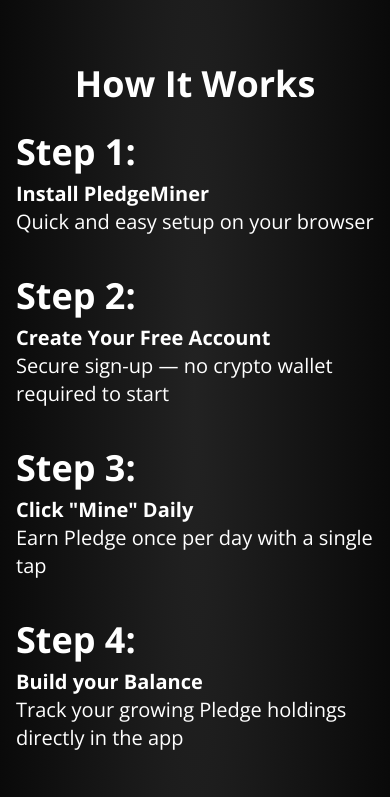
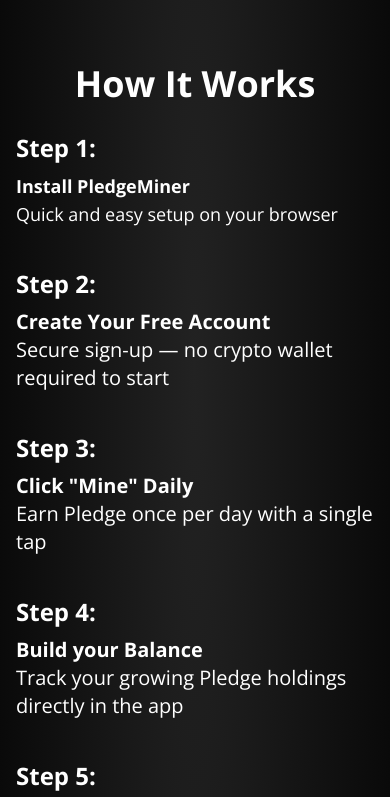
Before and after one commit to Pledgecomlabs/PledgeMiner-landingpage, a Next.js app: page / in a window 390 px wide. Shown: the part 1707-2504 px from the top of the page. Built offline with nearby package versions, Linux system fonts and the light colour scheme.

Commit message:
Update the "how it works" section

```diff
--- a/src/pages/Home.tsx
+++ b/src/pages/Home.tsx
@@ -92,16 +92,20 @@
 
           <div className="flex flex-col mx-auto gap-5 mt-7">
             <div className="md:flex items-center justify-around">
-              <h3 className="text-white text-4xl font-bold mb-2">Step 1:</h3>
+              <h3 className="text-white text-2xl lg:text-4xl font-bold mb-2">
+                Step 1:
+              </h3>
 
-              <p className="text-white md:ml-10 mb-0 flex-1 text-xl">
+              <p className="text-white md:ml-10 mb-0 flex-1 text-lg">
                 <b>Install PledgeMiner</b> <br />
                 Quick and easy setup on your browser
               </p>
             </div>
 
             <div className="md:flex items-center justify-around mt-5">
-              <h3 className="text-white text-4xl font-bold mb-2">Step 2:</h3>
+              <h3 className="text-white text-2xl lg:text-4xl font-bold mb-2">
+                Step 2:
+              </h3>
 
               <p className="text-white md:ml-10 mb-0 flex-1 text-xl">
                 <b>Create Your Free Account</b> <br />
@@ -110,7 +114,9 @@
             </div>
 
             <div className="md:flex items-center justify-around mt-5">
-              <h3 className="text-white text-4xl font-bold mb-2">Step 3:</h3>
+              <h3 className="text-white text-2xl lg:text-4xl font-bold mb-2">
+                Step 3:
+              </h3>
 
               <p className="text-white md:ml-10 mb-0 flex-1 text-xl">
                 <b>Click "Mine" Daily</b> <br />
@@ -119,7 +125,9 @@
             </div>
 
             <div className="md:flex items-center justify-around mt-5">
-              <h3 className="text-white text-4xl font-bold mb-2">Step 4:</h3>
+              <h3 className="text-white text-2xl lg:text-4xl font-bold mb-2">
+                Step 4:
+              </h3>
 
               <p className="text-white md:ml-10 mb-0 flex-1 text-xl">
                 <b>Build your Balance</b> <br />
@@ -128,7 +136,9 @@
             </div>
 
             <div className="md:flex items-center justify-around mt-5">
-              <h3 className="text-white text-4xl font-bold mb-2">Step 5:</h3>
+              <h3 className="text-white text-2xl lg:text-4xl font-bold mb-2">
+                Step 5:
+              </h3>
 
               <p className="text-white md:ml-10 mb-0 flex-1 text-xl">
                 <b>Unlock Utility (Coming Soon)</b> <br />
```
